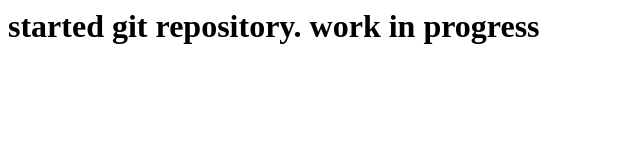
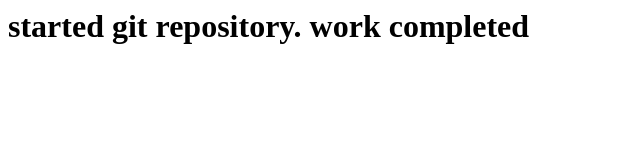
Before and after one commit to Bhargav639/firstgitrepo, a plain HTML site: page index.html in a window 1280 px wide. Shown: the full height of the page, 0-640 px from the left. Drawn offline with Linux system fonts and the light colour scheme.

Commit message:
09877 fixing

```diff
--- a/index.html
+++ b/index.html
@@ -1,5 +1,5 @@
 <html>
 <body>
-<h1>started git repository. work in progress</h1>
+<h1>started git repository. work completed</h1>
 </body>
 </html>
```
